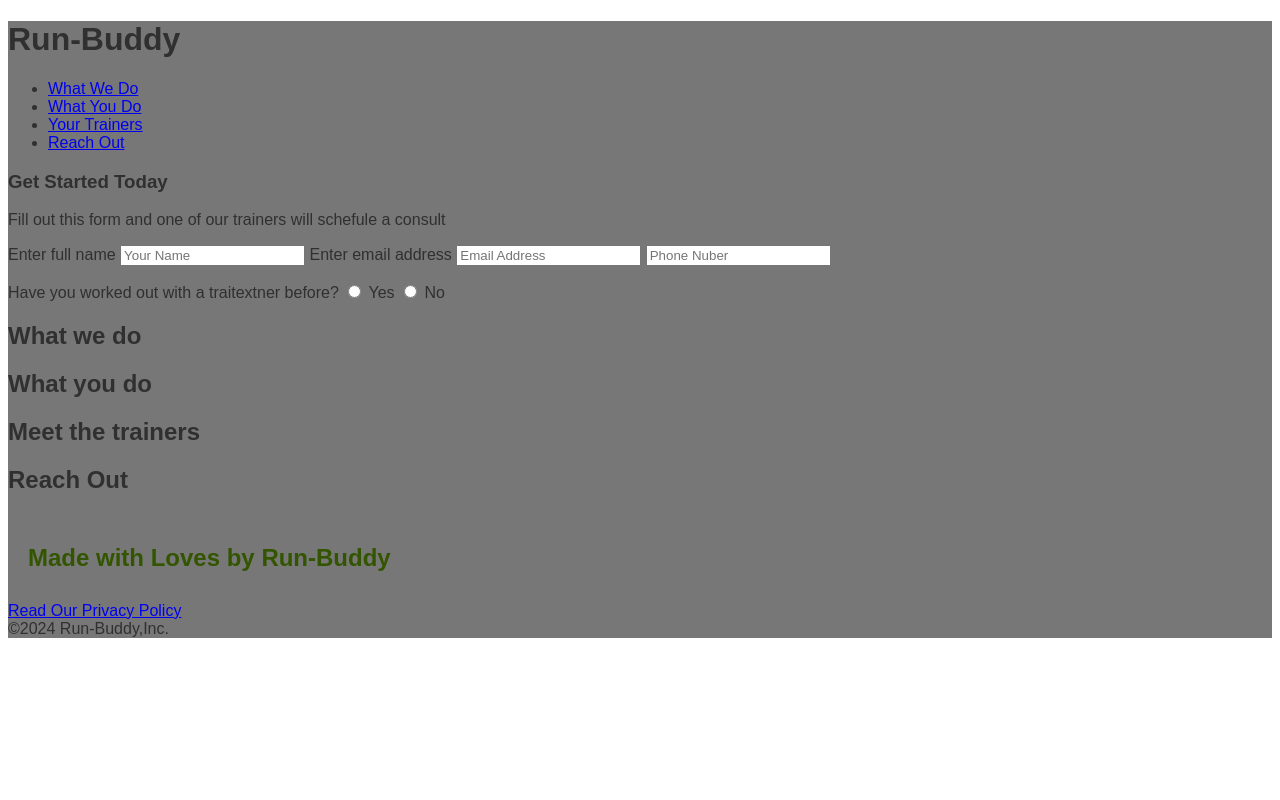
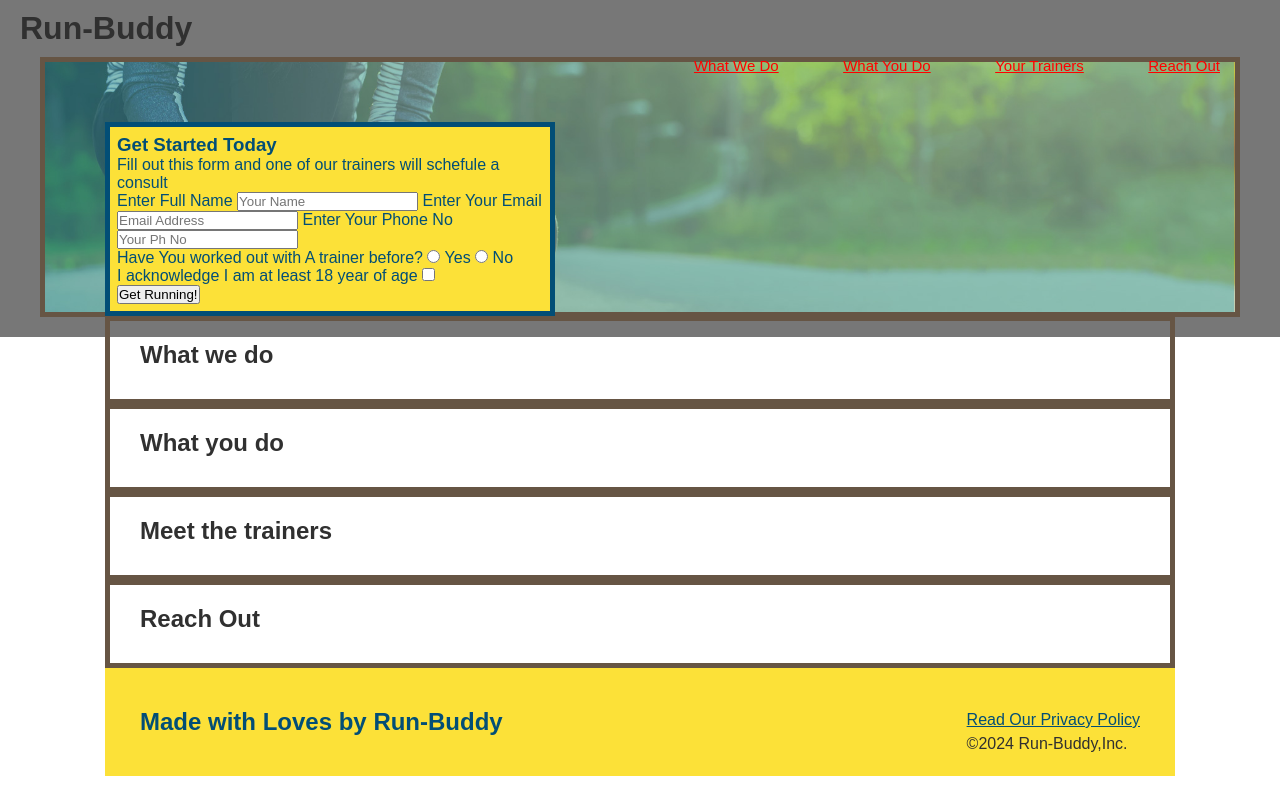
Before and after one commit to ZYT111995/Run-Buddy, a plain HTML site: page Index.html in a window 1280 px wide. Drawn offline with Linux system fonts and the light colour scheme.

Commit message:
update image

```diff
--- a/Assets/css/style.css
+++ b/Assets/css/style.css
@@ -1,9 +1,96 @@
+/* Universal Sector*/
+
+* {
+    margin: 0;
+    padding: 0px;
+    box-sizing: border-box;
+}
+
+
+
 body{font-family: Arial, Helvetica, sans-serif;
 color: #303030;}
 
+/* Nav starts*/
 header{
     background-color: #777;
+    padding: 10px 20px;
 }
 
-footer{ color: #350;
-padding: 10px 20px}
+header h1 a{
+    color: #fce138;
+    font-weight: bold;
+    font-size: 35px;
+    margin: 0px;
+    display: inline;
+}
+
+header a{
+    color: red;
+}
+
+header nav ul li{
+    display: inline;
+}
+
+header nav ul li a{
+    margin: 0px 30px;
+    font-weight: lighter;
+    font-size: 15px;
+}
+
+header nav{
+    float: right;
+    margin: 10px;
+}
+
+/*Nav Ends*/
+
+/*footer starts*/
+footer{
+background: #fce138;
+width: 100%;
+padding: 40px 35px}
+
+footer h2{
+display: inline;
+color:#024e76 ;
+font: size 30px; ;
+margin:0 ;
+}
+
+footer div{
+float: right;
+line-height: 1.5;
+text-align: left;
+}
+
+footer a{color: #024e76;}
+section{
+    border: 5px solid #654;
+    padding: 20px 20px 30px 30px;
+}
+/*footer ends*/
+
+/*Hero sections start*/
+
+.hero {
+    padding: 60px;
+    background-image: url(../images/hero-bg.jpg);
+    height: 260px;
+    background-size: cover;
+    background-position: center;
+}
+
+.hero-form{
+     background-color: #fce138;
+    padding: 7px;
+    width: 450px;
+    color: #024e76;
+    /* border-style: solid;
+    border-width: 5px;
+    border-color: #024e76; */
+    border: solid 5px #024e76;
+
+}
+/* Hero Section Ends */
--- a/Index.html
+++ b/Index.html
@@ -27,29 +27,39 @@
             </li>
         </ul>
     </nav>
-
     <header>
 
     <!-- hero/jumbotron -->
-    <section>
-        <div>
+    <section class="hero">
+        <div class="hero-form">
             <h3>Get Started Today</h3>
             <p>Fill out this form and one of our trainers will schefule a consult</p>
             <!-- Add Sign Up "CTA" form element -->
             <form>
-                <label for="name">Enter full name</label>
+                <label for="name">Enter Full Name</label>
                 <input type="text" placeholder="Your Name" name="name" id="name">
-                <label for="email">Enter email address</label>
-                <input type="text" placeholder="Email Address" name="email" id="m">
-                <label for="Enter a telephone nuber"></label>
-                <input type="text" placeholder="Phone Nuber" name="tel" id="tel">
+
+                <label for="Email">Enter Your Email</label>
+                <input type="text" placeholder="Email Address" name="Email" id="Email">
+
+                <label for="Phone No">Enter Your Phone No</label>
+                <input type="text" placeholder="Your Ph No" name="Ph" id="Ph">
                 <p>
-                    Have you worked out with a traitextner before?
-                    <input type="radio" name="trainer-confirm" id="trainer-confir-yes">
-                    <label for="trainer-yed">Yes</label>
-                    <input type="radio" name="trainer-confir" id="trainer-no">
+                    Have You worked out with A trainer before?
+                    <input type="radio" name="trainer confirm" id="trainer-yes">
+                    <label for="trainer-yes">Yes</label>
+
+                    <input type="radio" name="trainer confirm" id="trainer-no">
                     <label for="trainer-no">No</label>
                 </p>
+                <p>
+                    <label for="checkbox">I acknowledge I am at least 18 year of age</label>
+                    <input type="checkbox" name="age confirm" id="checkbox">
+                </p>
+
+                <button type="submit">Get Running!</button>
+            </form>
+        </div>
 <!--"what we do" section-->
  <section><h2>What we do</h2></section>
 
@@ -66,11 +76,11 @@
  <!--footer-->
     <footer>
         <h2>Made with Loves by Run-Buddy</h2>
+        <div>
+            <a href="#">Read Our Privacy Policy</a><br>
+            &copy;2024 Run-Buddy,Inc.
+        </div>
     </footer>
 
-    <div>
-        <a href="#">Read Our Privacy Policy</a><br>
-        &copy;2024 Run-Buddy,Inc.
-    </div>
 </body>
 </html>
```
Also changed, not shown: Assets/images/hero-bg.jpg (added), images/step-1.svg (added), images/step-2.svg (added), images/step-3.svg (added), images/step-4.svg (added).
